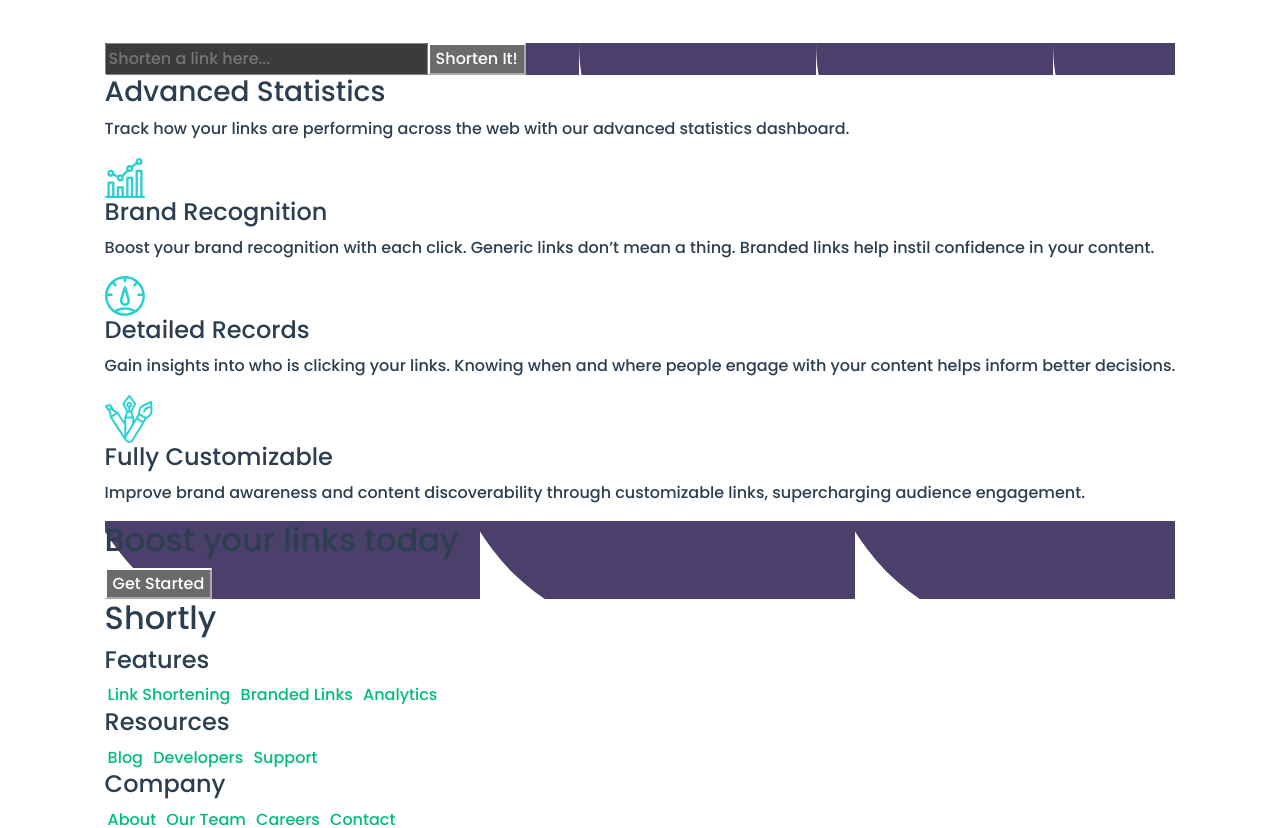
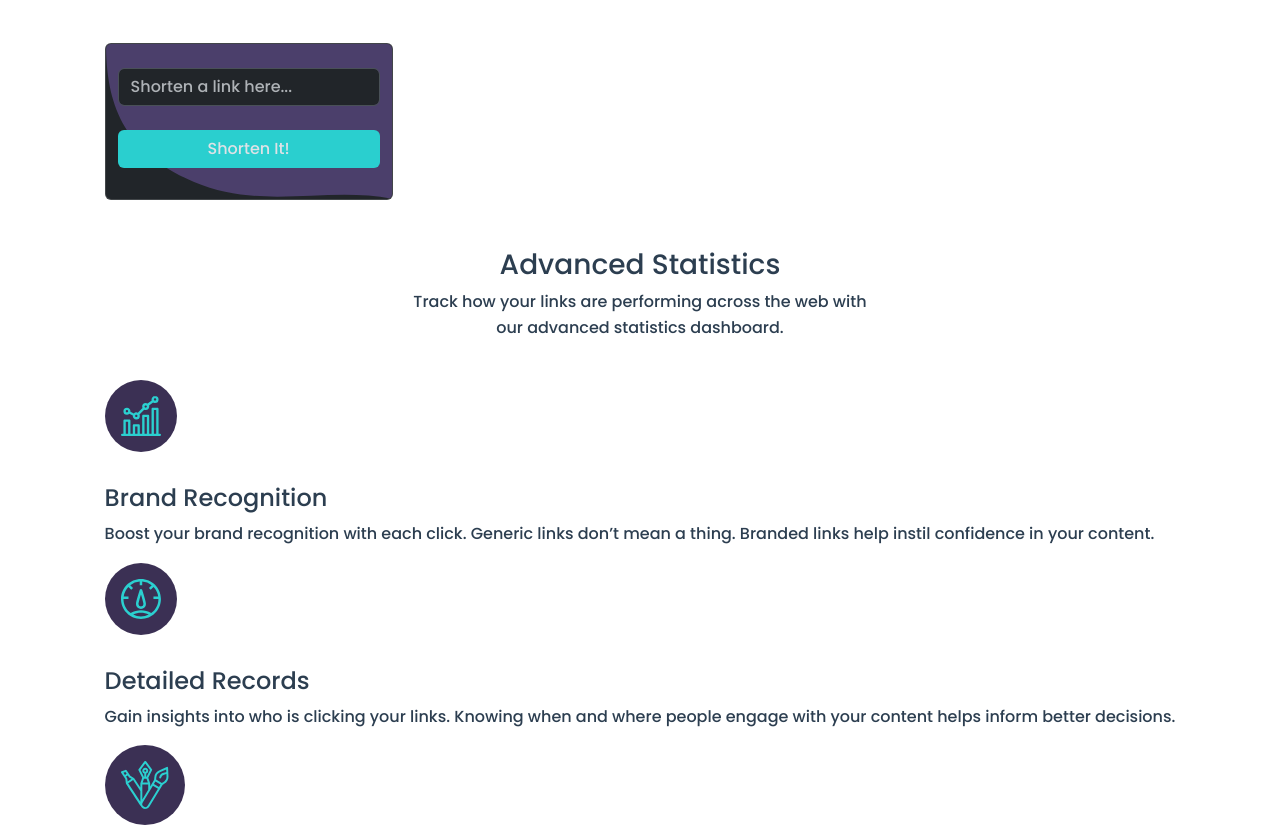
Before and after one commit to isushmoy/shortly, a Vue app: page / in a window 1280 px wide. Shown: the part 840-1668 px from the top of the page. Built offline with nearby package versions, Linux system fonts and the light colour scheme.

Commit message:
Validation, Local Storage, and Clipboard

```diff
--- a/src/App.vue
+++ b/src/App.vue
@@ -1,5 +1,51 @@
 <script setup>
-import navbar from './components/nav.vue'
+import navbar from "./components/nav.vue";
+import { ref, onMounted } from "vue";
+
+const shortUrl = ref("");
+const longUrl = ref("");
+const isInvalid = ref(false);
+const savedUrls = ref(JSON.parse(localStorage.getItem('savedUrls')) || []);
+const reversedUrls = ref(savedUrls.value.reverse());
+
+// onMounted(() => {
+//   reversedUrls.value = savedUrls.value.reverse();
+// })
+
+async function shortenUrl() {
+  if (longUrl.value.trim() === "") {
+    isInvalid.value = true;
+  } else {
+    let xhr = new XMLHttpRequest();
+    xhr.open("POST", "https://cleanuri.com/api/v1/shorten", true);
+    xhr.setRequestHeader("Content-Type", "application/x-www-form-urlencoded");
+    xhr.onreadystatechange = function () {
+      if (xhr.readyState === XMLHttpRequest.DONE) {
+        if (xhr.status === 200) {
+          shortUrl.value = JSON.parse(xhr.responseText);
+          console.log(shortUrl.value);
+          // Save shortUrl and longUrl as separate items
+          savedUrls.value.push({ shortUrl: shortUrl.value.result_url, longUrl: longUrl.value });
+          localStorage.setItem("savedUrls", JSON.stringify(savedUrls.value));
+        } else {
+          console.error("Error:", xhr.status);
+        }
+      }
+    };
+    xhr.send("url=" + encodeURIComponent(longUrl.value));
+    isInvalid.value = false;
+  }
+}
+
+async function copyUrl(index){
+  // const shortUrl = savedUrls.value[index].shortUrl;
+  navigator.clipboard.writeText(index);
+}
+
+// async function clearItems(){
+//   savedUrls.value = [];
+//   localStorage.removeItem('savedUrls');
+// }
 
 </script>
 
@@ -11,39 +57,82 @@ import navbar from './components/nav.vue'
   <main class="container" data-bs-theme="dark">
     <div class="top">
       <navbar />
-      <img class="img-fluid mt-2" src="./assets/images/illustration-working.svg" alt="" />
-
+      <img
+        class="img-fluid mt-2"
+        src="./assets/images/illustration-working.svg"
+        alt=""
+      />
       <h1 class="fw-bold text-center mt-5">More than just shorter links</h1>
       <p class="text-center">
         Build your brand’s recognition and get detailed insights on how your
         links are performing.
       </p>
       <div class="middle-button d-flex justify-content-center">
-        <button class="btn cyan-button rounded-pill px-4 mb-5">Get Started</button>
+        <button class="btn cyan-button rounded-pill px-4 mb-5">
+          Get Started
+        </button>
       </div>
     </div>
     <div class="middle">
-      <div class="bg-shorten">
-        <form action="">
-          <input type="text" placeholder="Shorten a link here..." />
-          <button>Shorten It!</button>
+      <div class="bg-shorten card text-bg-auto mb-3" style="max-width: 18rem">
+        <img
+          src="./assets/images/bg-shorten-mobile.svg"
+          class="card-img img-fluid"
+          alt="bg-shorten-mobile"
+        />
+        <div class="card-img-overlay">
+          <form action="" class="row p-2" novalidate>
+            <input
+              class="form-control"
+              :class="{ 'is-invalid': isInvalid }"
+              v-model="longUrl"
+              type="text"
+              placeholder="Shorten a link here..."
+              required
+            />
+
+            <div class="invalid-feedback mb--1">Please add a link</div>
+            <button class="btn cyan-button mt-4" @click.prevent="shortenUrl()">
+              Shorten It!
+            </button>
           </form>
         </div>
+      </div>
+      <button class="btn btn-danger" v-if="shortUrl.result_url" @click="clearItems()"> Clear</button>
+      <li v-for="(url, index) in reversedUrls" :key="index" style="list-style-type: none;">
+        <div class="result mb-3" v-if="shortUrl.result_url">
+          <div class="card">
+            <div class="card-header">{{ url.longUrl }}</div>
+            <div class="card-body">
+              <p class="card-text">
+                {{ url.shortUrl }}
+              </p>
+              <button class="btn cyan-button col-12" @click="copyUrl(url.shortUrl)">Copy</button>
+            </div>
+          </div>
+        </div>
+      </li>
+      <div class="statistics mt-5 mb-4 d-flex flex-column align-items-center">
         <h3>Advanced Statistics</h3>
-      <p>
+        <p class="text-center" style="max-width: 30rem">
           Track how your links are performing across the web with our advanced
           statistics dashboard.
         </p>
+      </div>
       <div class="brand-recognition">
-        <img src="./assets/images/icon-brand-recognition.svg" alt="">
+        <div class="circle">
+          <img src="./assets/images/icon-brand-recognition.svg" alt="" />
+        </div>
         <h4>Brand Recognition</h4>
         <p>
-          Boost your brand recognition with each click. Generic links don’t mean a
-          thing. Branded links help instil confidence in your content.
+          Boost your brand recognition with each click. Generic links don’t mean
+          a thing. Branded links help instil confidence in your content.
         </p>
       </div>
       <div class="detailed-records">
-        <img src="./assets/images/icon-detailed-records.svg" alt="">
+        <div class="circle">
+          <img src="./assets/images/icon-detailed-records.svg" alt="" />
+        </div>
         <h4>Detailed Records</h4>
         <p>
           Gain insights into who is clicking your links. Knowing when and where
@@ -51,11 +140,13 @@ import navbar from './components/nav.vue'
         </p>
       </div>
       <div class="fully-customizable">
-        <img src="./assets/images/icon-fully-customizable.svg" alt="">
+        <div class="circle">
+          <img src="./assets/images/icon-fully-customizable.svg" alt="" />
+        </div>
         <h4>Fully Customizable</h4>
         <p>
-          Improve brand awareness and content discoverability through customizable
-          links, supercharging audience engagement.
+          Improve brand awareness and content discoverability through
+          customizable links, supercharging audience engagement.
         </p>
       </div>
     </div>
@@ -86,27 +177,30 @@ import navbar from './components/nav.vue'
       <a href=""> Careers </a>
       <a href=""> Contact </a>
       <div class="social-media">
-        <img src="./assets/images/icon-facebook.svg" alt="">
-        <img src="./assets/images/icon-twitter.svg" alt="">
-        <img src="./assets/images/icon-pinterest.svg" alt="">
-        <img src="./assets/images/icon-instagram.svg" alt="">
+        <img src="./assets/images/icon-facebook.svg" alt="" />
+        <img src="./assets/images/icon-twitter.svg" alt="" />
+        <img src="./assets/images/icon-pinterest.svg" alt="" />
+        <img src="./assets/images/icon-instagram.svg" alt="" />
       </div>
     </div>
   </main>
-  <div class="attribution">
-    Coded by <a href="#">Sushmoy</a>.
-  </div>
+  <div class="attribution">Coded by <a href="#">Sushmoy</a>.</div>
 </template>
 
 <style scoped>
 .boost {
   background-image: url(./assets/images/bg-boost-mobile.svg);
 }
-.bg-shorten{
-  background-image: url(./assets/images/bg-shorten-mobile.svg);
-}
-.cyan-button{
+
+.cyan-button {
   background-color: hsl(180, 66%, 49%);
 }
 
+.circle {
+  background-color: hsl(257, 27%, 26%);
+  max-width: fit-content;
+  padding: 1rem;
+  border-radius: 50%;
+  margin-bottom: 2rem;
+}
 </style>
```
Lines whose indentation alone changed are shown as unchanged.
